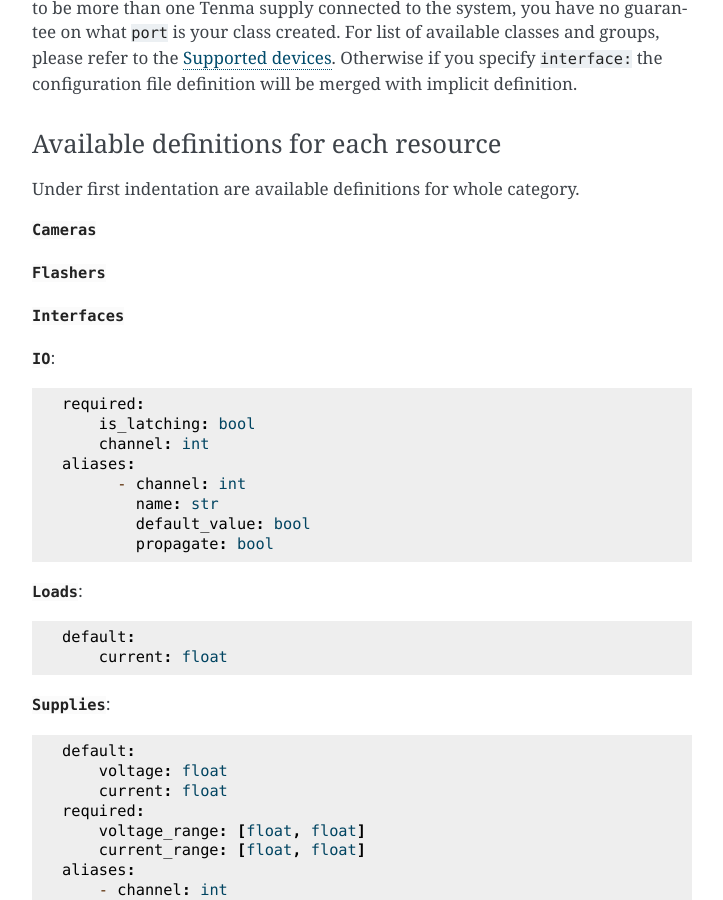
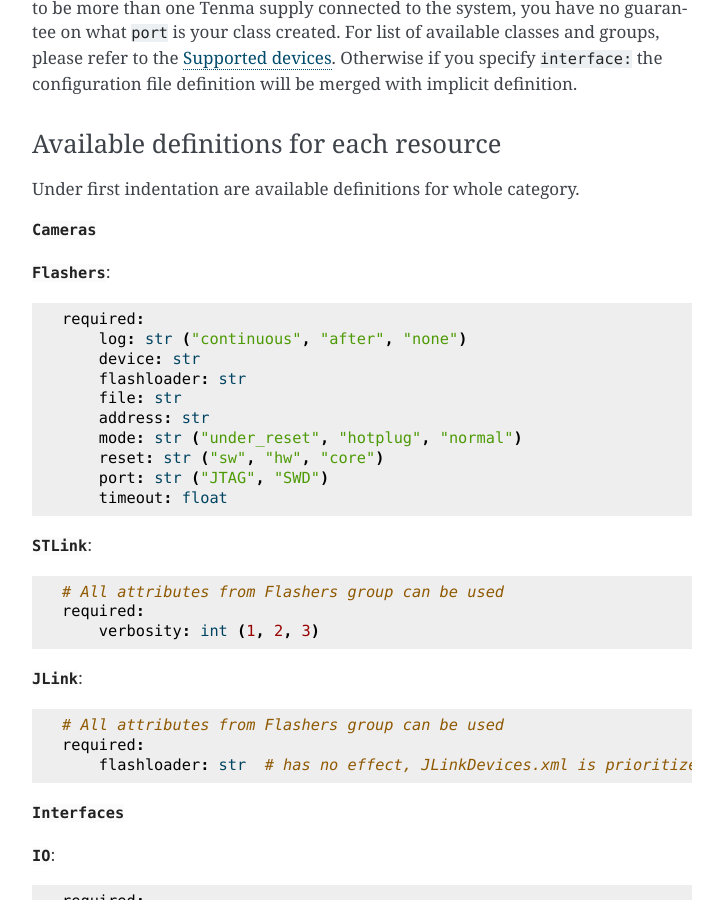
Before and after one commit to BenderRobotics/brest, a Sphinx documentation site: the page built from docs/definitions.rst, in a window 1280 px wide and 900 px high, scrolled down 1755 px. Shown: the whole window, without its empty margins (388-1111 px from the left). Built offline with Sphinx 7.4.7, drawn with Linux system fonts in a browser that asks for light colours.

Commit message:
Add Flashers config definitions

```diff
--- a/docs/definitions.rst
+++ b/docs/definitions.rst
@@ -98,7 +98,30 @@
 
 :class:`~brest.cameras.Cameras`
 
-:class:`~brest.flashers.Flashers`
+:class:`~brest.flashers.Flashers`::
+
+    required:
+        log: str ("continuous", "after", "none")
+        device: str
+        flashloader: str
+        file: str
+        address: str
+        mode: str ("under_reset", "hotplug", "normal")
+        reset: str ("sw", "hw", "core")
+        port: str ("JTAG", "SWD")
+        timeout: float
+
+:class:`~brest.flashers.STLink`::
+
+    # All attributes from Flashers group can be used
+    required:
+        verbosity: int (1, 2, 3)
+
+:class:`~brest.flashers.JLink`::
+
+    # All attributes from Flashers group can be used
+    required:
+        flashloader: str  # has no effect, JLinkDevices.xml is prioritized
 
 :class:`~brest.interfaces.Interfaces`
 
```
